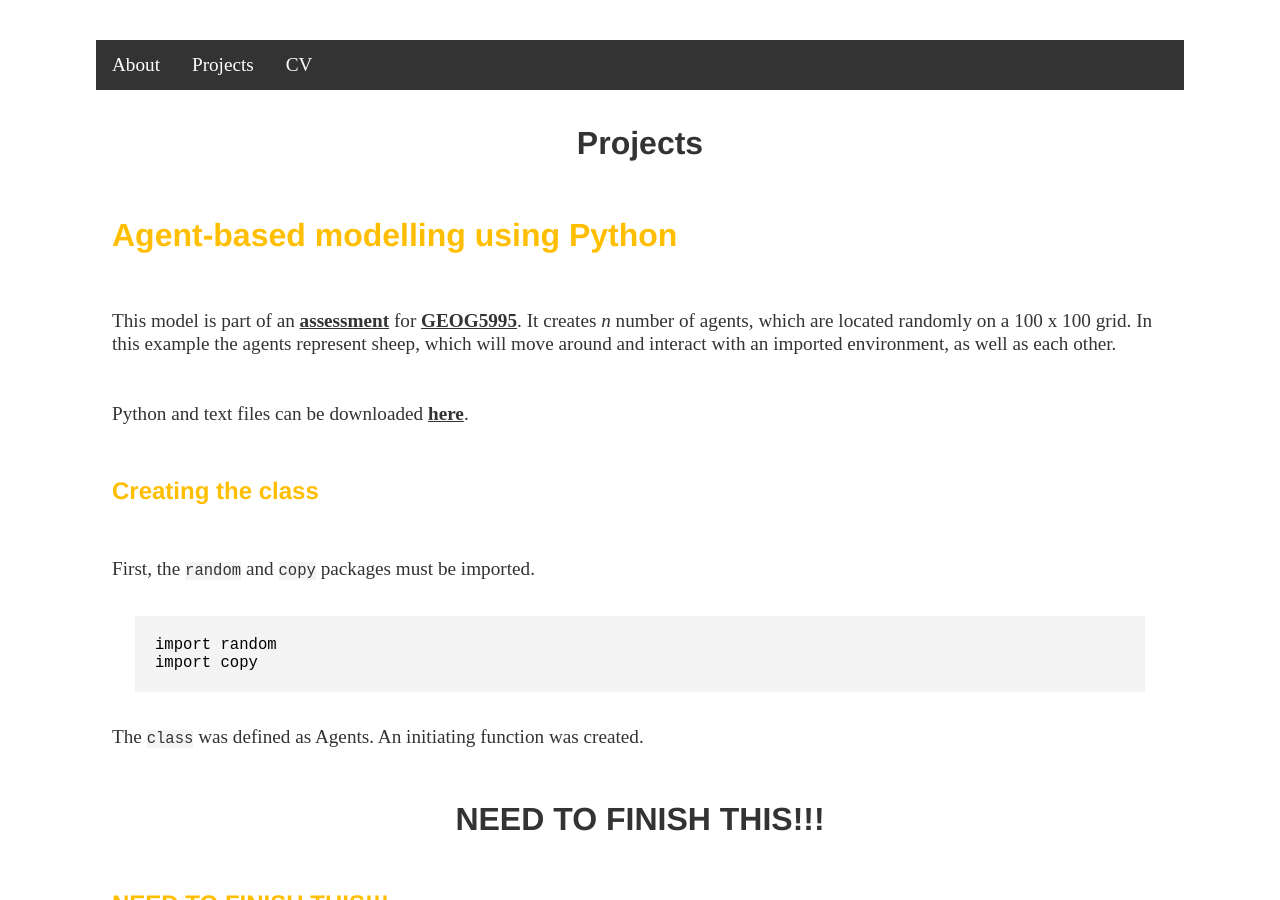
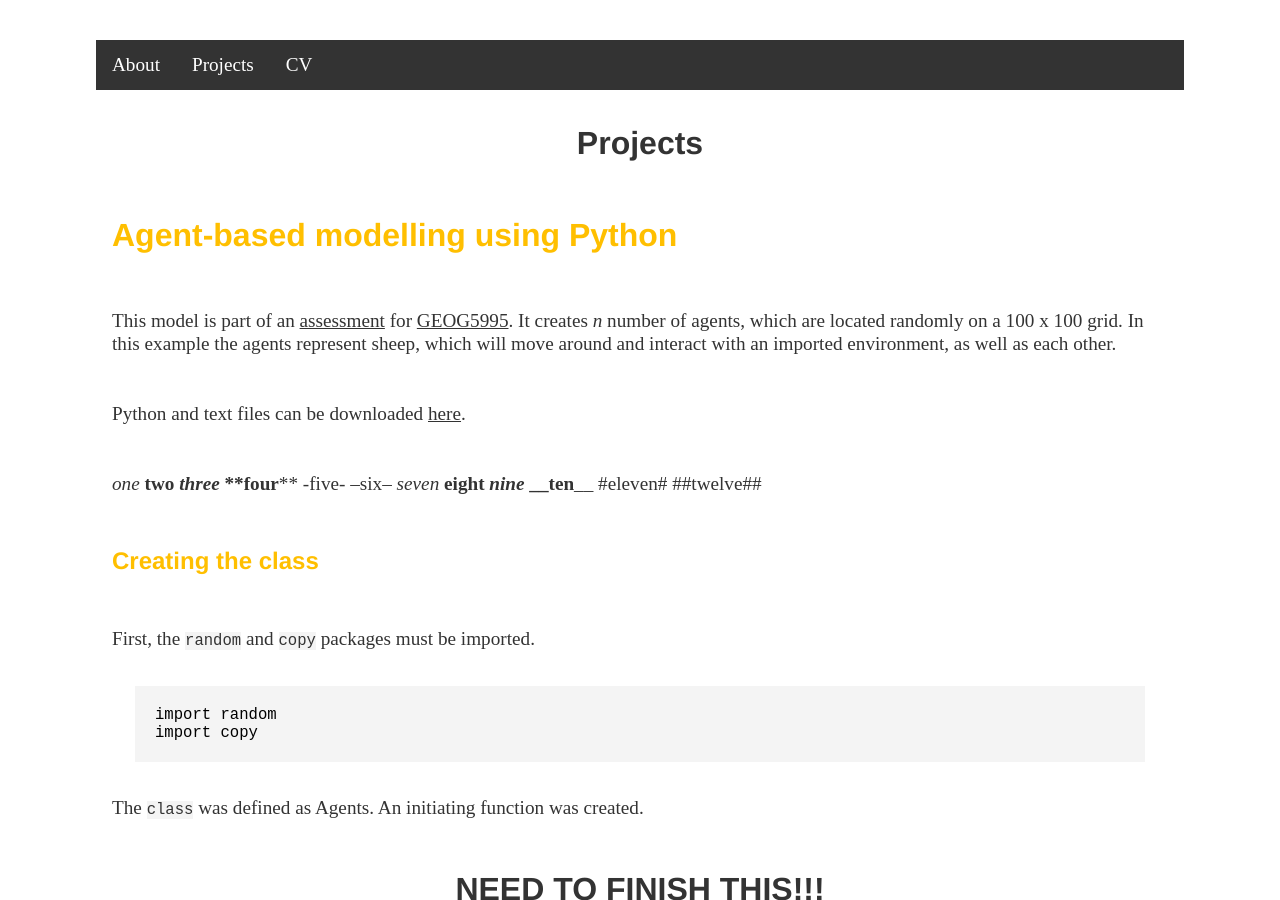
Before and after one commit to lena-kilian/lena-kilian.github.io, a Jekyll site: the page built from abm/index.md, in a window 1280 px wide and 900 px high. Built offline with Jekyll 4.4.1, drawn with Linux system fonts in a browser that asks for light colours; our own code applies the rules of GitHub Pages for plain Markdown files.

Commit message:
Update index.md

```diff
--- a/abm/index.md
+++ b/abm/index.md
@@ -2,9 +2,23 @@
 
 ## Agent-based modelling using Python
 
-This model is part of an [__assessment__](http://www.geog.leeds.ac.uk/courses/computing/study/core-python-phd/assessment1/index.html) for [__GEOG5995__](http://www.geog.leeds.ac.uk/courses/computing/study/core-python-phd/index.html). It creates *n* number of agents, which are located randomly on a 100 x 100 grid. In this example the agents represent sheep, which will move around and interact with an imported environment, as well as each other.
+This model is part of an [assessment](http://www.geog.leeds.ac.uk/courses/computing/study/core-python-phd/assessment1/index.html) for [GEOG5995](http://www.geog.leeds.ac.uk/courses/computing/study/core-python-phd/index.html). It creates *n* number of agents, which are located randomly on a 100 x 100 grid. In this example the agents represent sheep, which will move around and interact with an imported environment, as well as each other.
 
-Python and text files can be downloaded [__here__](https://github.com/lena-kilian/lena-kilian.github.io/tree/master/abm/GEOG5995M_CW1).
+Python and text files can be downloaded [here](https://github.com/lena-kilian/lena-kilian.github.io/tree/master/abm/GEOG5995M_CW1).
+
+*one*
+**two**
+***three***
+****four****
+-five-
+--six--
+_seven_
+__eight__
+___nine___
+____ten____
+#eleven#
+##twelve##
+
 
 ### Creating the class
 
```
